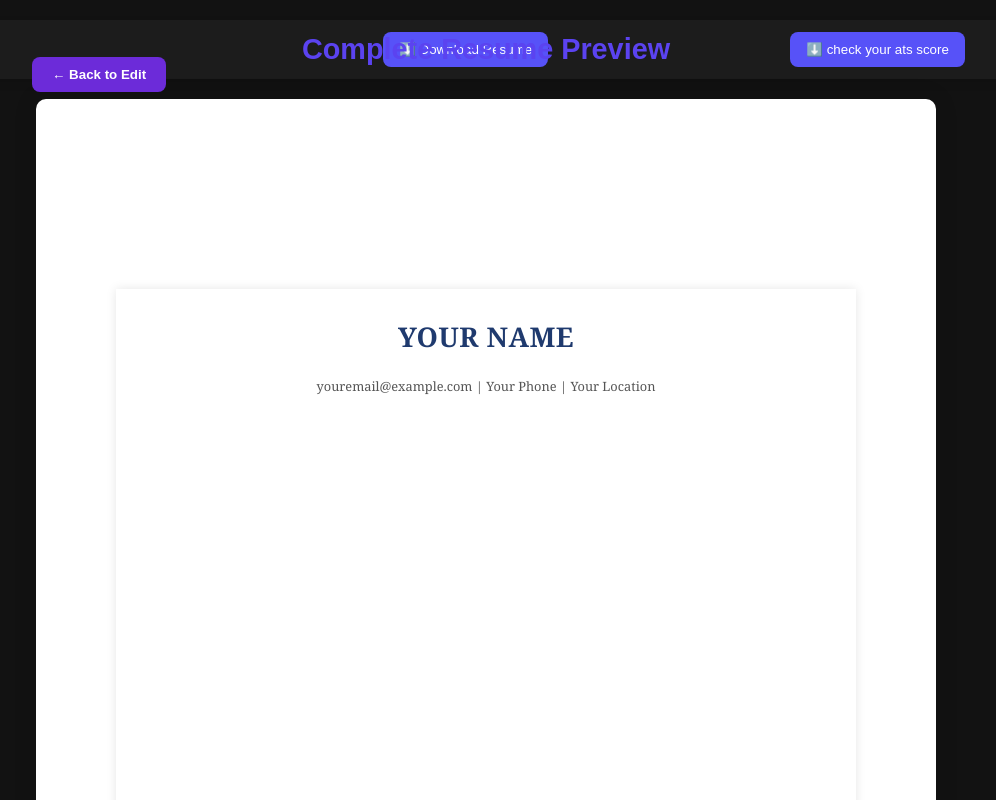
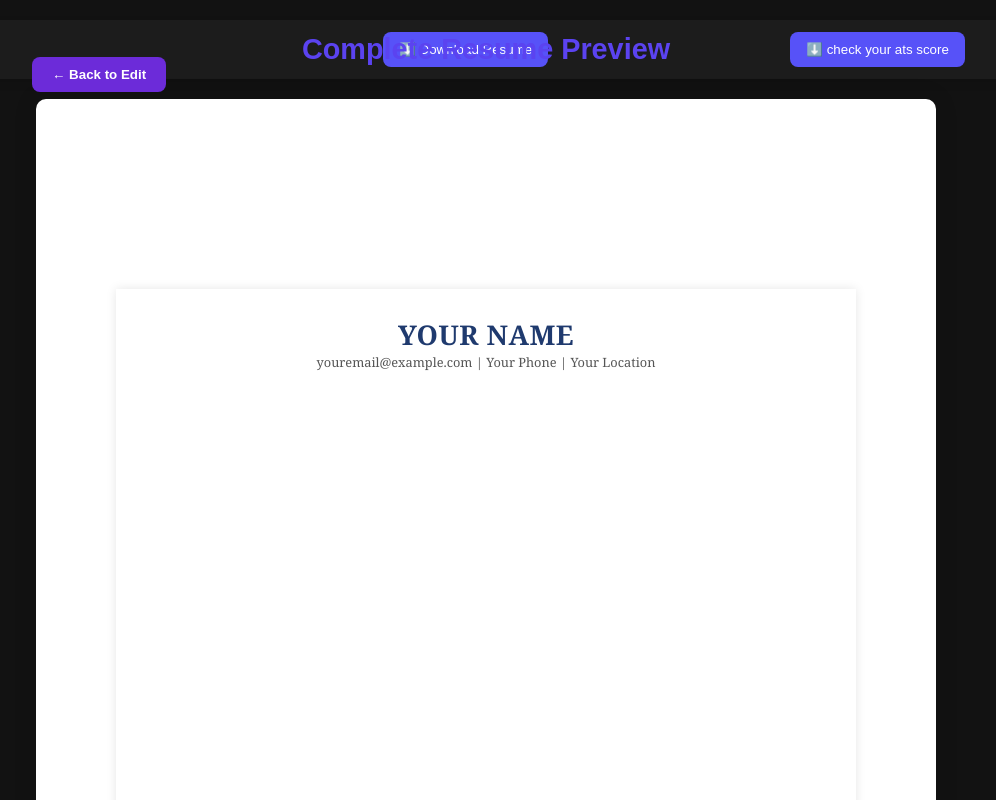
Before and after one commit to Anshikapurohit10/ZumeBuilder, a React (Vite) app in the folder Frontend/resumebuilder/: page /complete-resume in a window 1280 px wide. Shown: the top 800 px of the page, without its empty margins (154-1150 px from the left). Built offline with nearby package versions, Linux system fonts and the light colour scheme.

Commit message:
Update ResumePreview.css

```diff
--- a/Frontend/resumebuilder/src/components/ResumePreview.css
+++ b/Frontend/resumebuilder/src/components/ResumePreview.css
@@ -36,7 +36,8 @@
 .resume-header h1 {
   font-size: 1.7rem;
   font-weight: 700;
-  margin: 0 0 4px 0;
+  margin: 0 0 2px 0;
+  line-height: 1.2;
   color: #1f3a6e;
   text-transform: uppercase;
   letter-spacing: 0.5px;
@@ -53,6 +54,12 @@
 .resume-header p p {
   font-weight: 600;
   color: #222;
+  margin: 0;
+}
+
+/* removes the extra blank line coming from <br /> in the header */
+.resume-header br {
+  display: none;
 }
 
 .personal-links {
```
